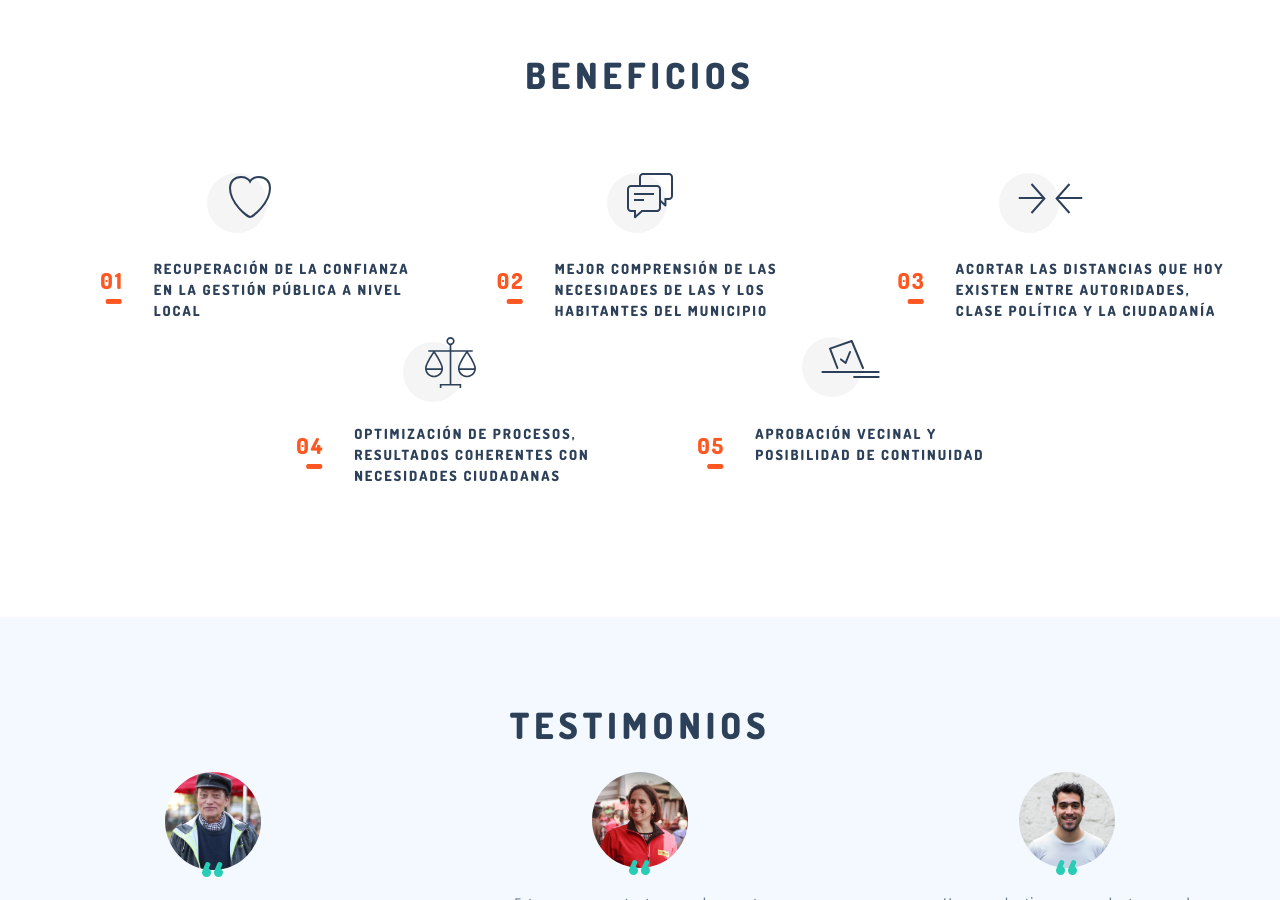
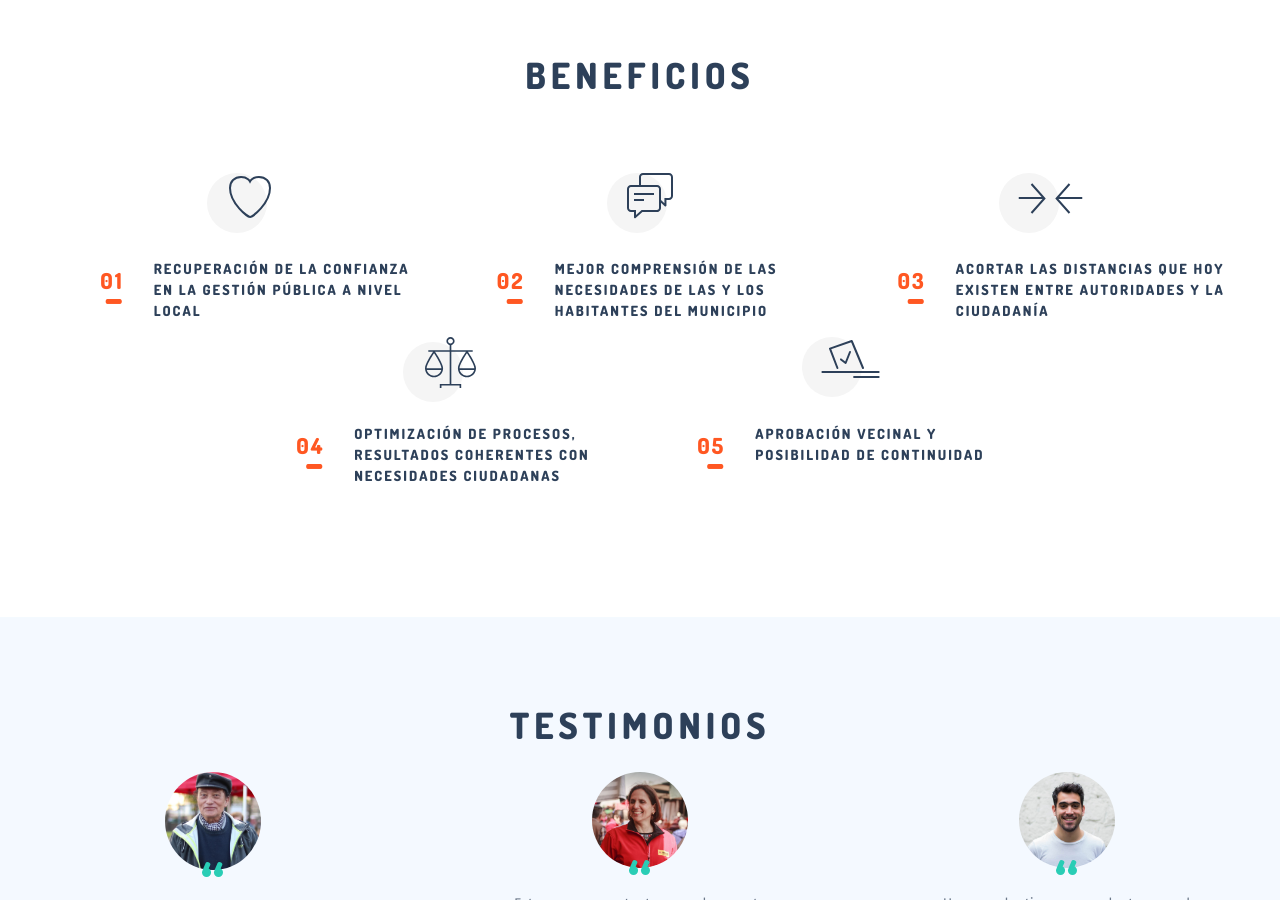
Before and after one commit to ciudadanointeligente/abre.tumunicipio, a Jekyll site: the page built from index.md, in a window 1280 px wide and 900 px high, scrolled down 2932 px. Built offline with Jekyll 4.4.1, drawn with Linux system fonts in a browser that asks for light colours; nearby versions of some CDN libraries.

Commit message:
Delete "clase política" from the benefits section

```diff
--- a/_includes/benefits.html
+++ b/_includes/benefits.html
@@ -38,7 +38,7 @@
               03
             </h4>
             <div class="col col-9 col-md-9">
-              <p class="small">Acortar las distancias que hoy existen entre autoridades, clase política y la ciudadanía</p>
+              <p class="small">Acortar las distancias que hoy existen entre autoridades y la ciudadanía</p>
             </div>
           </div>
         </div>
```
